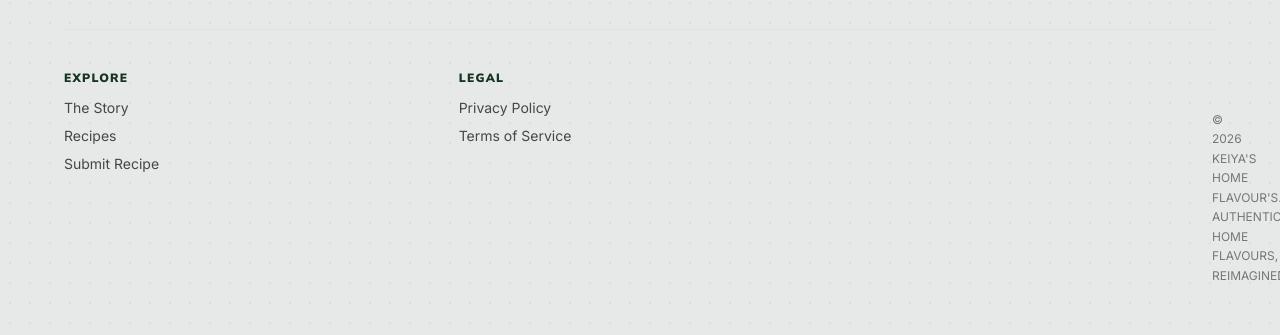
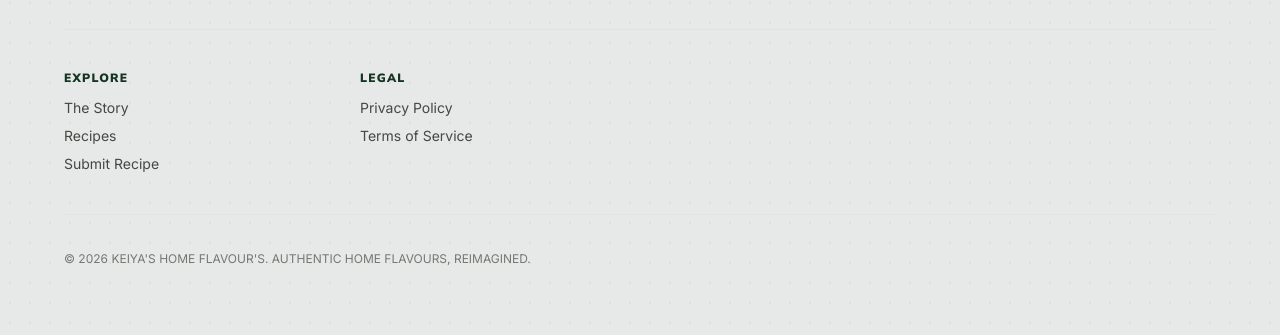
Before and after one commit to pramaprakash/keiyashomeflavours, a Next.js app: page / in a window 1280 px wide. Shown: the part 1960-2295 px from the top of the page. Built offline with nearby package versions, Linux system fonts and the light colour scheme.

Commit message:
Separate copyright statement into its own full-width sub-footer bottom bar

```diff
--- a/src/app/layout.tsx
+++ b/src/app/layout.tsx
@@ -94,9 +94,9 @@ export default function RootLayout({
             {/* Divider Line */}
             <div className="w-full border-t border-outline-variant/20"></div>
 
-            {/* Bottom Row: Navigation Menus & Copyright */}
-            <div className="grid grid-cols-1 md:grid-cols-3 gap-8 items-start">
-              {/* Col 1: Explore */}
+            {/* Bottom Row: Navigation Menus */}
+            <div className="grid grid-cols-2 md:grid-cols-4 gap-8 items-start">
+              {/* Explore Column */}
               <div className="space-y-3">
                 <p className="font-label-md text-xs font-black text-primary uppercase tracking-widest">Explore</p>
                 <div className="flex flex-col gap-2">
@@ -112,7 +112,7 @@ export default function RootLayout({
                 </div>
               </div>
 
-              {/* Col 2: Legal */}
+              {/* Legal Column */}
               <div className="space-y-3">
                 <p className="font-label-md text-xs font-black text-primary uppercase tracking-widest">Legal</p>
                 <div className="flex flex-col gap-2">
@@ -124,17 +124,17 @@ export default function RootLayout({
                   </a>
                 </div>
               </div>
+            </div>
 
-              {/* Col 3: Copyright & Socials */}
-              <div className="space-y-4 md:text-right md:flex md:flex-col md:items-end">
-                <div className="flex gap-4">
-                  <span className="material-symbols-outlined text-primary cursor-pointer hover:opacity-85" title="Menu QR Code">qr_code_2</span>
-                  <span className="material-symbols-outlined text-primary cursor-pointer hover:opacity-85" title="Camera/Gallery">photo_camera</span>
-                  <span className="material-symbols-outlined text-primary cursor-pointer hover:opacity-85" title="Contact Email">alternate_email</span>
-                </div>
-                <p className="font-body-sm text-xs text-outline leading-relaxed max-w-xs">
-                  © {new Date().getFullYear()} KEIYA&apos;S HOME FLAVOUR&apos;S. AUTHENTIC HOME FLAVOURS, REIMAGINED.
-                </p>
+            {/* Sub-Footer Divider & Content */}
+            <div className="w-full border-t border-outline-variant/15 pt-8 flex flex-col md:flex-row justify-between items-center gap-4">
+              <p className="font-body-sm text-xs text-outline leading-relaxed">
+                © {new Date().getFullYear()} KEIYA&apos;S HOME FLAVOUR&apos;S. AUTHENTIC HOME FLAVOURS, REIMAGINED.
+              </p>
+              <div className="flex gap-4">
+                <span className="material-symbols-outlined text-primary cursor-pointer hover:opacity-85" title="Menu QR Code">qr_code_2</span>
+                <span className="material-symbols-outlined text-primary cursor-pointer hover:opacity-85" title="Camera/Gallery">photo_camera</span>
+                <span className="material-symbols-outlined text-primary cursor-pointer hover:opacity-85" title="Contact Email">alternate_email</span>
               </div>
             </div>
           </div>
```
